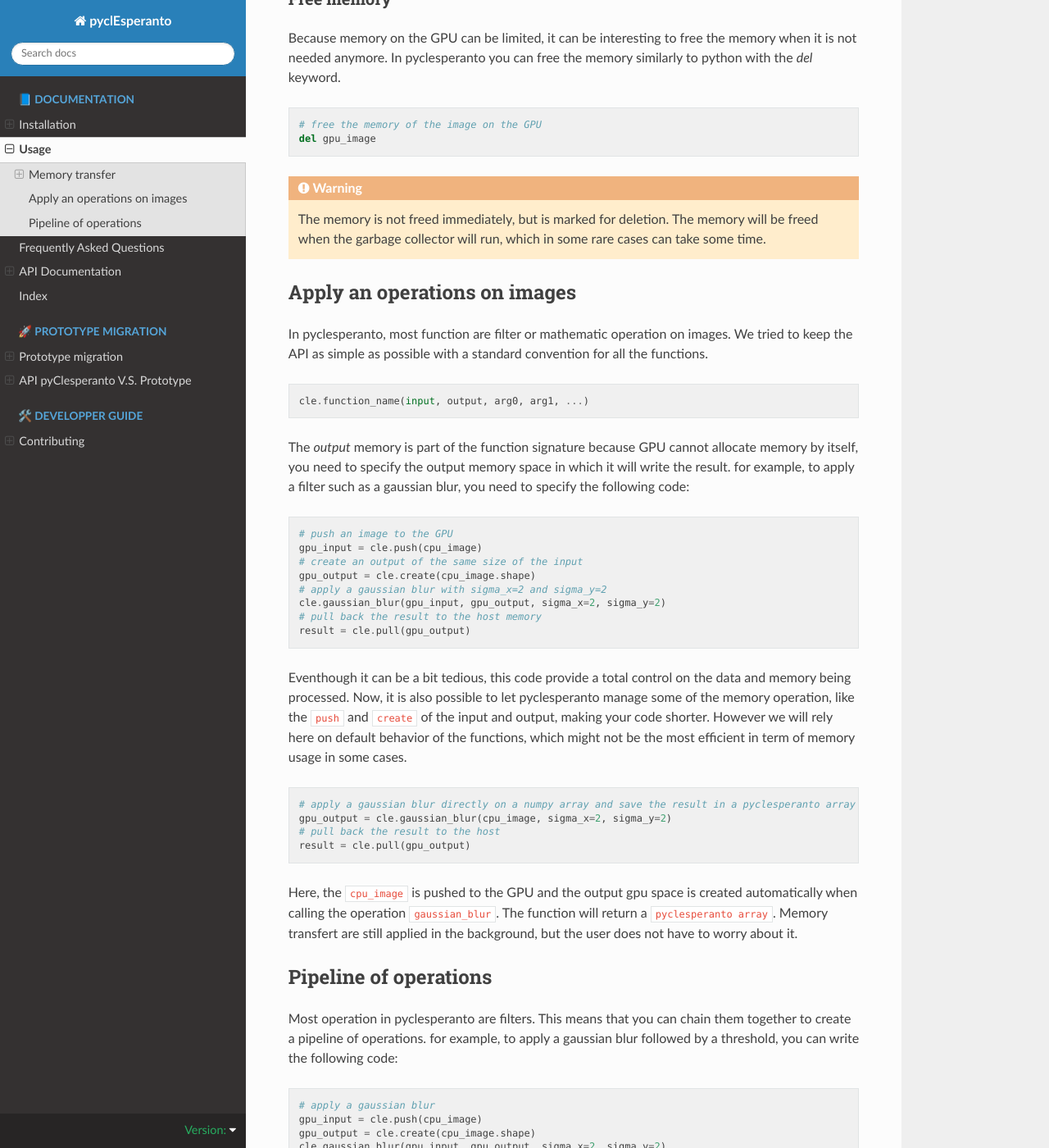
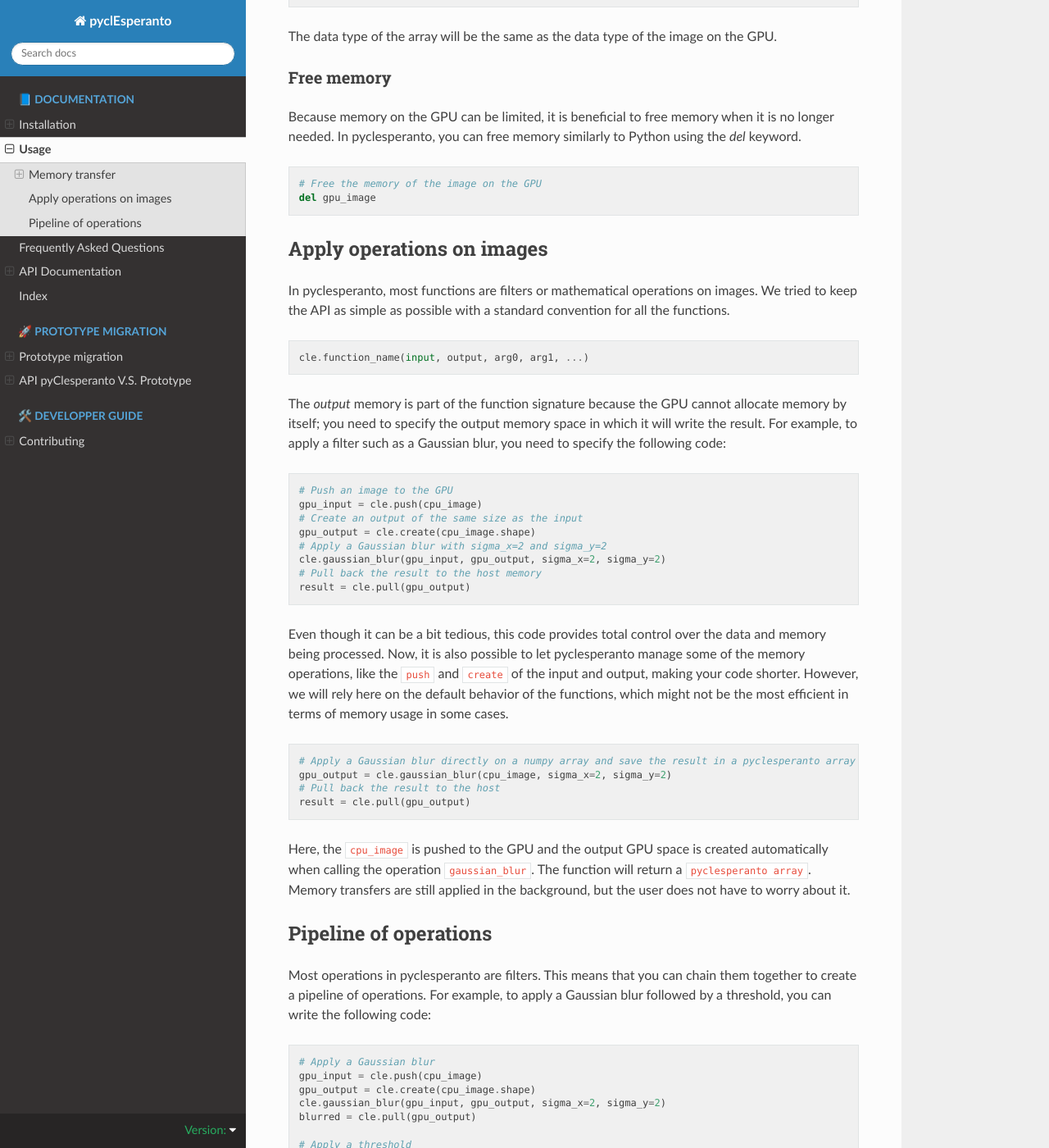
Before and after one commit to clEsperanto/pyclesperanto, a Sphinx documentation site: the page built from docs/source/documentation/usage.rst, in a window 1280 px wide and 1400 px high, scrolled down 2569 px. Shown: the whole window at 82% size. Built offline with Sphinx 7.4.7 and the Read the Docs theme 3.1.0, drawn with Linux system fonts in a browser that asks for light colours; some of the changed text lies outside the part shown.

Commit message:
update doc

```diff
--- a/docs/source/documentation/usage.rst
+++ b/docs/source/documentation/usage.rst
@@ -1,7 +1,7 @@
 Usage
 #####
 
-pyClesperanto is a GPU-accelerated image processing library for Python. The first step is to import the library:
+pyClesperanto is a GPU-accelerated image processing library for Python. To get started, import the library:
 
 .. code-block:: python
 
@@ -9,22 +9,23 @@
 
 .. warning::
 
-    If an error is thrown at this stage, it is likely that the OpenCL driver is not installed or that you do not have a OpenCL compatible device.
-    Please, check the installation of your OpenCL and drivers.
+    If you encounter an error at this stage, it is likely that the OpenCL driver is not installed or that you do not have an OpenCL-compatible device.
+    Please check the installation of OpenCL and drivers, as well as the compatibility of your system devices with OpenCL.
 
-You can then explore the devices available on your computer with the `list_available_devices()` function or the `info()` function for more details:
+Next, you can explore the devices available on your computer using the `list_available_devices()` function or get more detailed information with the `info()` function:
 
 .. code-block:: python
 
     # Return the name of all available devices on the computer
     print(cle.list_available_devices())
 
-    # Return the name and information of all the devices
+    # Return the name, index, and information on all the devices
     print(cle.info())
 
 
-If we want to work on a device we first need to select it. By default, the first device found will be automatically selected for conveniency.
-You can know which device you currently working on with the `get_device()` function, and you can select another one with `select_device()`:
+To work on a specific device, you need to select it.
+By default, the last device found will be automatically selected for convenience at import time.
+You can check which device you are currently working on with the `get_device()` function, and select another one using the `select_device()` function:
 
 .. code-block:: python
 
@@ -41,69 +42,69 @@
 Memory transfer
 ===============
 
-GPU devices have their own memory, which is separated from the computer memory. Therefore, you need to transfer your data to the device memory in order to process it and back to the computer memory to read the results.
-This is commonly know as `copy from host to device` and `copy from device to host`. In pyclesperanto we use the functions `push`, `pull`, and `create` to manage the memory transfer.
-- `push` is used to transfer data from the host to the device.
-- `pull` is used to transfer data from the device to the host.
-- `create` is used to allocate an empty space on the device which will be used, for example, to store a result.
+GPU devices have their own memory, which is separate from the computer's memory. Therefore, you need to transfer your data to the device memory to process it and back to the computer memory to read the results.
+This is commonly known as `copy from host to device` and `copy from device to host`. In pyclesperanto, we use the functions `push`, `pull`, and `create` to manage memory transfer:
 
-These copy operations are costly in term of time as they scale with the data size. Therefore, it is a good practice to avoid them as much as possible once you are opmissing your code.
+- `push` is used to transfer/copy data from the host to the device.
+- `pull` is used to transfer/copy data from the device to the host.
+- `create` is used to allocate empty space on the device, which will be used, for example, to store a result.
+
+These copy operations are costly in terms of time as they scale with the data size. Therefore, it is good practice to avoid them as much as possible once you are optimizing your code.
 
 Create
 ------
 
-As there is not data transfert, we only need to specify the size of the image we want to create. The image will be created on the GPU and will be empty.
+As there is no data transfer, we only need to specify the size of the image we want to create. The image will be created on the GPU and will be empty.
 The size of the image is specified as a tuple of integers following the numpy convention ``zyx``.
 
 .. code-block:: python
 
-    # create an empty image on the GPU of size 100x100
+    # Create an empty image on the GPU of size 100x100
     gpu_image = cle.create((100, 100))
 
 By default, this will create a 32-bit float space. You can specify the type of the image by passing a ``dtype`` argument:
 
 .. code-block:: python
 
-    # create an empty image on the GPU of size 100x100
+    # Create an empty image on the GPU of size 100x100 with uint8 data type
     gpu_image = cle.create((100, 100), dtype=np.uint8)
 
-It is also possible to use an other image as a template to create the new image. This will copy the size and the data type of the template image.
+It is also possible to use another image as a template to create the new image. This will copy the size and the data type of the template image.
 
 .. code-block:: python
 
-    # create an empty image on the GPU with the same size and data type as the template image
+    # Create an empty image on the GPU with the same size and data type as the template image
     gpu_image = cle.create_like(template_image)
 
 
 Push
 ----
 
-The ``push`` will create a memory space on the GPU like ``create`` and then will data array from the host to this new memory space on the device.
-The data array is expected to be a numpy array or share the same interface as a numpy array (e.g. dask array).
+The ``push`` function will create a memory space on the GPU like ``create`` and then transfer the data array from the host to this new memory space on the device.
+The data array is expected to be a numpy array or share the same interface as a numpy array (e.g., dask array).
 
 .. code-block:: python
 
     arr = np.random.random((100, 100)).astype(np.float32)
-    # push arr to the GPU
+    # Push arr to the GPU
     gpu_image = cle.push(arr)
 
 The data pushed will keep the same data type as the array. Hence, if you push a ``uint8`` array, the data will be stored as ``uint8`` on the GPU.
-The array will then use 4 times less memory than if it was stored as ``float32``. This is a good practice to keep in mind when working with GPUs as their
-memory can be limited.
+The array will then use 4 times less memory than if it was stored as ``float32``. This is a good practice to keep in mind when working with GPUs as their memory can be limited.
 
 .. warning::
 
-    pyclesperant does not support `64-bit` data type such as `int64` or `float64` which are the default data type in python. This is to ensure full compatibility with most of the GPU devices.
-    Hence, precisiion might be lost when converting the data type to `32-bit`.
+    pyclesperanto does not support `64-bit` data types such as `int64` or `float64`, which are the default data types in Python. This is to ensure full compatibility with most GPU devices.
+    Hence, precision might be lost when converting the data type to `32-bit`.
 
 Pull
 ----
 
-Finally, the ``pull`` function will transfer the data from the GPU back to the host. It will be returned has a numpy array.
+The ``pull`` function transfers data from the GPU back to the host. It will be returned as a numpy array.
 
 .. code-block:: python
 
-    # pull gpu_image to the host
+    # Pull gpu_image to the host
     arr = cle.pull(gpu_image)
 
 The data type of the array will be the same as the data type of the image on the GPU.
@@ -111,86 +112,82 @@
 Free memory
 -----------
 
-Because memory on the GPU can be limited, it can be interesting to free the memory when it is not needed anymore. In pyclesperanto you can free the memory similarly to python with the `del` keyword.
+Because memory on the GPU can be limited, it is beneficial to free memory when it is no longer needed. In pyclesperanto, you can free memory similarly to Python using the `del` keyword.
 
 .. code-block:: python
 
-    # free the memory of the image on the GPU
+    # Free the memory of the image on the GPU
     del gpu_image
 
-.. warning::
 
-    The memory is not freed immediately, but is marked for deletion. The memory will be freed when the garbage collector will run, which in some rare cases can take some time.
+Apply operations on images
+==========================
 
-
-Apply an operations on images
-=============================
-
-In pyclesperanto, most function are filter or mathematic operation on images. We tried to keep the API as simple as possible with a standard convention for all the functions.
+In pyclesperanto, most functions are filters or mathematical operations on images. We tried to keep the API as simple as possible with a standard convention for all the functions.
 
 .. code-block:: python
 
     cle.function_name(input, output, arg0, arg1, ...)
 
-The `output` memory is part of the function signature because GPU cannot allocate memory by itself, you need to specify the output memory space in which it will write the result.
-for example, to apply a filter such as a gaussian blur, you need to specify the following code:
+The `output` memory is part of the function signature because the GPU cannot allocate memory by itself; you need to specify the output memory space in which it will write the result.
+For example, to apply a filter such as a Gaussian blur, you need to specify the following code:
 
 .. code-block:: python
 
-    # push an image to the GPU
+    # Push an image to the GPU
     gpu_input = cle.push(cpu_image)
-    # create an output of the same size of the input
+    # Create an output of the same size as the input
     gpu_output = cle.create(cpu_image.shape)
-    # apply a gaussian blur with sigma_x=2 and sigma_y=2
+    # Apply a Gaussian blur with sigma_x=2 and sigma_y=2
     cle.gaussian_blur(gpu_input, gpu_output, sigma_x=2, sigma_y=2)
-    # pull back the result to the host memory
+    # Pull back the result to the host memory
     result = cle.pull(gpu_output)
 
-Eventhough it can be a bit tedious, this code provide a total control on the data and memory being processed.
-Now, it is also possible to let pyclesperanto manage some of the memory operation, like the ``push`` and ``create`` of the input and output, making your code shorter.
-However we will rely here on default behavior of the functions, which might not be the most efficient in term of memory usage in some cases.
+Even though it can be a bit tedious, this code provides total control over the data and memory being processed.
+Now, it is also possible to let pyclesperanto manage some of the memory operations, like the ``push`` and ``create`` of the input and output, making your code shorter.
+However, we will rely here on the default behavior of the functions, which might not be the most efficient in terms of memory usage in some cases.
 
 .. code-block:: python
 
-    # apply a gaussian blur directly on a numpy array and save the result in a pyclesperanto array
+    # Apply a Gaussian blur directly on a numpy array and save the result in a pyclesperanto array
     gpu_output = cle.gaussian_blur(cpu_image, sigma_x=2, sigma_y=2)
-    # pull back the result to the host
+    # Pull back the result to the host
     result = cle.pull(gpu_output)
 
-Here, the ``cpu_image`` is pushed to the GPU and the output gpu space is created automatically when calling the operation ``gaussian_blur``. The function will return a ``pyclesperanto array``.
-Memory transfert are still applied in the background, but the user does not have to worry about it.
+Here, the ``cpu_image`` is pushed to the GPU and the output GPU space is created automatically when calling the operation ``gaussian_blur``. The function will return a ``pyclesperanto array``.
+Memory transfers are still applied in the background, but the user does not have to worry about it.
 
 Pipeline of operations
 ======================
 
-Most operation in pyclesperanto are filters. This means that you can chain them together to create a pipeline of operations.
-for example, to apply a gaussian blur followed by a threshold, you can write the following code:
+Most operations in pyclesperanto are filters. This means that you can chain them together to create a pipeline of operations.
+For example, to apply a Gaussian blur followed by a threshold, you can write the following code:
 
 .. code-block:: python
 
-    # apply a gaussian blur
+    # Apply a Gaussian blur
     gpu_input = cle.push(cpu_image)
     gpu_output = cle.create(cpu_image.shape)
     cle.gaussian_blur(gpu_input, gpu_output, sigma_x=2, sigma_y=2)
     blurred = cle.pull(gpu_output)
 
-    # apply a threshold
+    # Apply a threshold
     gpu_input = cle.push(blurred)
     gpu_output = cle.create(blurred.shape)
     cle.greater_constant(gpu_output, gpu_output, constant=0.5)
     binarized = cle.pull(gpu_output)
 
-Although this code is correct, it is not optimal due to the ``push`` and ``pull`` in between the two operations. This is code is good for protoryping as it allows to inspect the result of each operation.
-But in the final version of the code, it is better to chain the operations together to avoid the memory transfert (e.g. ``push`` and ``pull``).
+Although this code is correct, it is not optimal due to the ``push`` and ``pull`` in between the two operations. This code is good for prototyping as it allows you to inspect the result of each operation.
+But in the final version of the code, it is better to chain the operations together to avoid the memory transfers (e.g., ``push`` and ``pull``).
 
 .. code-block:: python
 
-    # apply a gaussian blur
+    # Apply a Gaussian blur
     gpu_blurred = cle.gaussian_blur(cpu_image, sigma_x=2, sigma_y=2)
-    # apply a threshold
+    # Apply a threshold
     gpu_binarized = cle.greater_constant(gpu_blurred, constant=0.5)
-    # read the output on host
+    # Read the output on host
     binarized = cle.pull(gpu_binarized)
 
 Here we only use ``push`` at the beginning, inside the ``gaussian_blur`` operation, and ``pull`` at the end of the pipeline when we need to access the data from the CPU.
-The ``create`` operation for output data are done automatically inside each operations.
+The ``create`` operation for output data is done automatically inside each operation.
```
Also changed, not shown: docs/source/documentation/install.rst (+14 -15 lines), docs/source/prototype/prototype.rst (+22 -2 lines), docs/source/prototype/api_differences.ipynb.
